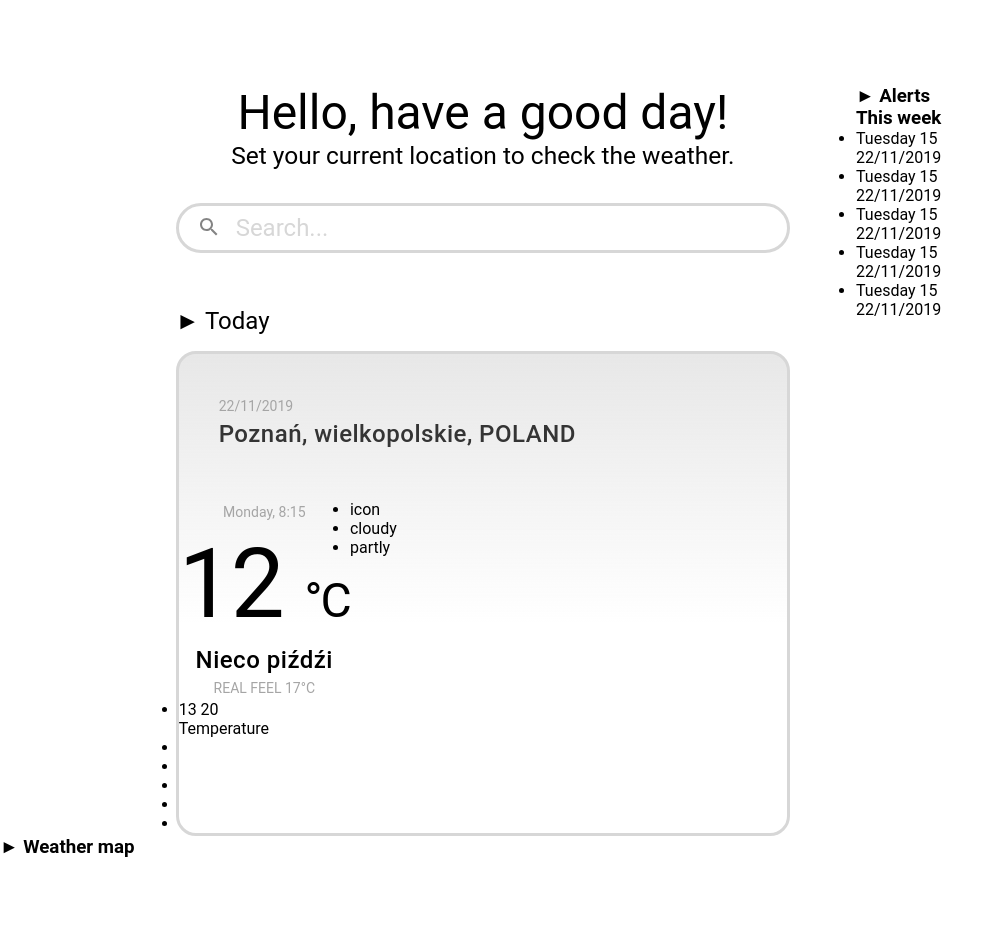
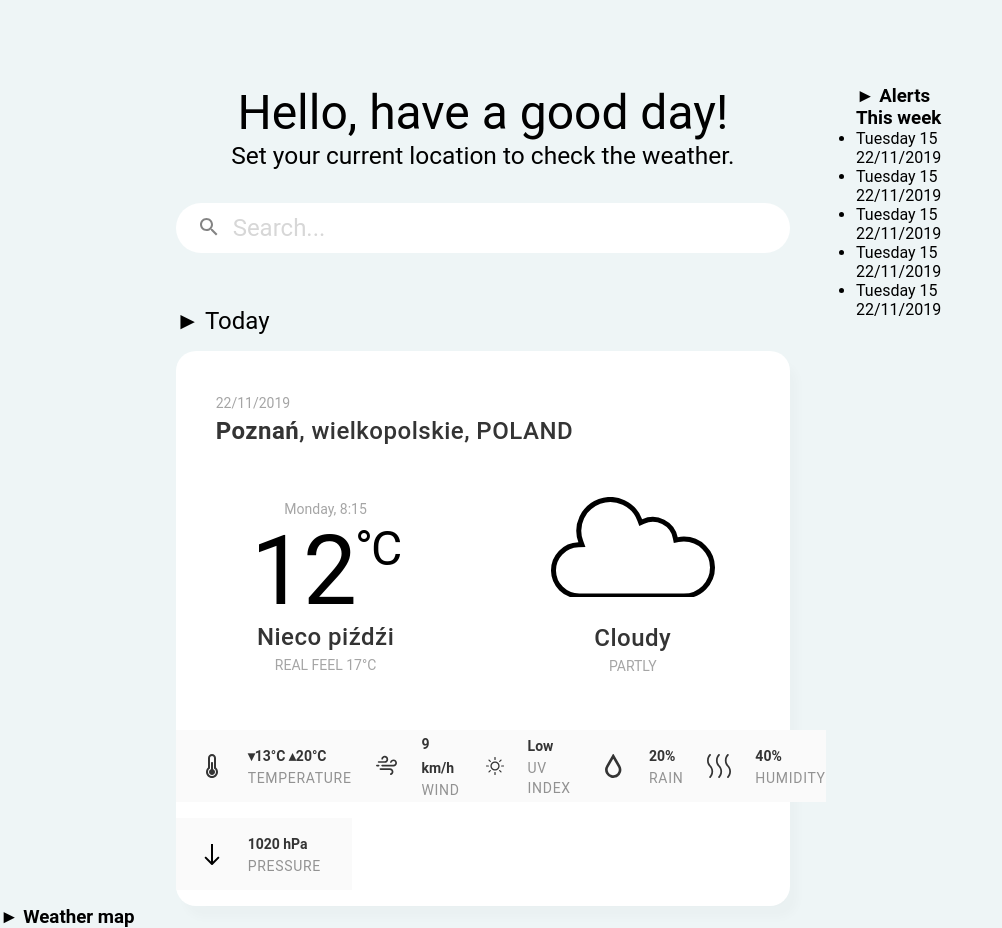
Before and after one commit to codersCampSilmarillion/weather-api_team, a website built with webpack: page src/index.html in a window 1280 px wide. Shown: the whole page, without its empty margins (0-1002 px from the left). Before the commit the page ends 858 px from the top, so only its background shows below. Built offline with nearby package versions, Linux system fonts and the light colour scheme.

Commit message:
add styles to today weather

```diff
--- a/src/index.html
+++ b/src/index.html
@@ -1,5 +1,6 @@
 <!DOCTYPE html>
 <html lang="en">
+
 <head>
   <meta charset="UTF-8" />
   <meta name="viewport" content="width=device-width, initial-scale=1.0" />
@@ -26,7 +27,7 @@
         <div class="today__weather">
           <div class="info">
             <p class="info__date">22/11/2019</p>
-              <p class="info__location">Poznań, wielkopolskie, POLAND</p>
+            <p class="info__location"><span class="info__location--city">Poznań</span>, wielkopolskie, POLAND</p>
           </div>
           <container class="general-info">
             <ul class="current">
@@ -38,52 +39,52 @@
               <li class="current__real-feel">REAL FEEL 17°C</li>
             </ul>
             <ul class="clouds">
-                <li class="clouds__icon">icon</li>
-                <li class="clouds__title">cloudy</li>
-                <li class="clouds__description">partly</li>
+              <li class="clouds__icon"></li>
+              <li class="clouds__title">Cloudy</li>
+              <li class="clouds__description">PARTLY</li>
             </ul>
           </container>
           <ul class="detailed-info">
-              <li class="detailed__item">
-                <div class="detailed__temp-icon"></div>
-                <div class="detailed__info">
-                  <div class="detailed__value">13 20</div>
-                  <div class="detailed__title">Temperature</div>
+            <li class="detailed-info__item">
+              <div class="detailed-info__temp-icon"></div>
+              <div class="detailed-info__info">
+                <div class="detailed-info__value">▾13°C ▴20°C</div>
+                <div class="detailed-info__title">TEMPERATURE</div>
               </div>
             </li>
-              <li class="detailed__item">
-                <div class="detailed__wind-icon"></div>
-                <div class="detailed__info">
-                  <div class="detailed__value"></div>
-                  <div class="detailed__title"></div>
+            <li class="detailed-info__item">
+              <div class="detailed-info__wind-icon"></div>
+              <div class="detailed-info__info">
+                <div class="detailed-info__value">9 km/h</div>
+                <div class="detailed-info__title">WIND</div>
               </div>
             </li>
-              <li class="detailed__item">
-                <div class="detailed__uv-icon"></div>
-                <div class="detailed__info">
-                  <div class="detailed__value"></div>
-                  <div class="detailed__title"></div>
+            <li class="detailed-info__item">
+              <div class="detailed-info__uv-icon"></div>
+              <div class="detailed-info__info">
+                <div class="detailed-info__value">Low</div>
+                <div class="detailed-info__title">UV INDEX</div>
               </div>
             </li>
-              <li class="detailed__item">
-                <div class="detailed__rain-icon"></div>
-                <div class="detailed__info">
-                  <div class="detailed__value"></div>
-                  <div class="detailed__title"></div>
+            <li class="detailed-info__item">
+              <div class="detailed-info__rain-icon"></div>
+              <div class="detailed-info__info">
+                <div class="detailed-info__value">20%</div>
+                <div class="detailed-info__title">RAIN</div>
               </div>
             </li>
-              <li class="detailed__item">
-                <div class="detailed__hum-icon"></div>
-                <div class="detailed__info">
-                  <div class="detailed__value"></div>
-                  <div class="detailed__title"></div>
+            <li class="detailed-info__item">
+              <div class="detailed-info__hum-icon"></div>
+              <div class="detailed-info__info">
+                <div class="detailed-info__value">40%</div>
+                <div class="detailed-info__title">HUMIDITY</div>
               </div>
             </li>
-              <li class="detailed__item">
-                <div class="detailed__press-icon"></div>
-                <div class="detailed__info">
-                  <div class="detailed__value"></div>
-                  <div class="detailed__title"></div>
+            <li class="detailed-info__item">
+              <div class="detailed-info__press-icon"></div>
+              <div class="detailed-info__info">
+                <div class="detailed-info__value">1020 hPa</div>
+                <div class="detailed-info__title">PRESSURE</div>
               </div>
             </li>
           </ul>
@@ -157,4 +158,5 @@
     <div class="weather-map__map"></div>
   </section>
 </body>
+
 </html>
--- a/src/scss/main.scss
+++ b/src/scss/main.scss
@@ -7,6 +7,10 @@
     box-sizing: border-box;
     margin: 0;
     padding: 0;
+}
+
+body {
+    background: rgba(235, 244, 245, 0.84);
 }
 
 .content-wrapper {
--- a/src/scss/search.scss
+++ b/src/scss/search.scss
@@ -4,7 +4,7 @@
   margin-bottom: 54px;
 
   &__icon {
-    background-image: url("../../assets/Icons/magnifier-icon.svg");
+    background-image: url("../../assets/icons/magnifier-icon.svg");
     width: 18px;
     height: 18px;
     position: absolute;
@@ -16,7 +16,7 @@
   &__input {
     width: 100%;
     height: 50px;
-    border: 3px solid #d7d7d7;
+    border: none  ;
     border-radius: 25px;
     font-style: normal;
     font-weight: normal;
--- a/src/scss/today.scss
+++ b/src/scss/today.scss
@@ -12,8 +12,8 @@
     }
 
     &__weather {
-        background: linear-gradient(180deg, rgba(196, 196, 196, 0.4) 0%, rgba(196, 196, 196, 0) 56.25%);
-        border: 3px solid #D7D7D7;
+        background: #ffffff;
+        box-shadow: 8px 12px 10px rgba(0, 0, 0, 0.02);
         border-radius: 20px;
     }
 }
@@ -28,7 +28,7 @@
         font-weight: normal;
         font-size: 14px;
         line-height: 24px;
-        color: #A5A5A5;
+        color: #a5a5a5;
     }
 
     &__location {
@@ -38,11 +38,17 @@
         line-height: 32px;
         letter-spacing: 0.02em;
         color: #343434;
+
+        &--city {
+            font-weight: bold;
+        }
     }
 }
 
 .general-info {
     display: flex;
+    justify-content: space-around;
+    margin-bottom: 52px;
 }
 
 .current {
@@ -56,15 +62,16 @@
         font-weight: normal;
         font-size: 14px;
         line-height: 24px;
-        color: #A5A5A5;
+        color: #a5a5a5;
     }
 
     &__temp {
         font-style: normal;
         font-weight: normal;
         font-size: 96px;
-        line-height: 120px;
+        line-height: 100px;
         letter-spacing: -0.02em;
+        display: flex;
 
         &--celsius {
             font-size: 48px;
@@ -77,6 +84,7 @@
         font-size: 24px;
         line-height: 32px;
         letter-spacing: 0.02em;
+        color: #343434;
     }
 
     &__real-feel {
@@ -84,6 +92,104 @@
         font-weight: normal;
         font-size: 14px;
         line-height: 24px;
+        color: #a5a5a5;
+    }
+}
+
+.clouds {
+    list-style-type: none;
+    display: flex;
+    flex-direction: column;
+    align-items: center;
+
+    &__icon {
+        background-image: url("../../assets/icons/cloud-icon.svg");
+        width: 164px;
+        height: 100px;
+        margin-bottom: 24.5px;
+    }
+
+    &__title {
+        font-weight: 500;
+        font-size: 24px;
+        line-height: 32px;
+        letter-spacing: 0.02em;
+        color: #343434;
+    }
+
+    &__description {
+        font-weight: normal;
+        font-size: 14px;
+        line-height: 24px;
         color: #A5A5A5;
     }
 }
+
+.detailed-info {
+    list-style-type: none;
+    display: grid;
+    grid-template-columns: auto repeat(3, 1fr) auto;
+    grid-template-rows: repeat(2, 1fr);
+
+    &__item {
+        background: #FAFAFA;
+        margin-bottom: 16px;
+        display: flex;
+        align-items: center;
+    }
+
+    &__temp-icon,
+    &__wind-icon,
+    &__uv-icon,
+    &__rain-icon,
+    &__hum-icon,
+    &__press-icon {
+        width: 24px;
+        height: 24px;
+        background-size: contain;
+        background-repeat: no-repeat;
+        background-position: center center;
+        margin: 24px;
+    }
+
+
+    &__temp-icon {
+        background-image: url("../../assets/icons/temp-icon.svg");
+    }
+
+    &__wind-icon {
+        background-image: url("../../assets/icons/wind-icon.svg");
+    }
+
+    &__uv-icon {
+        background-image: url("../../assets/icons/uv-icon.svg");
+    }
+
+    &__rain-icon {
+        background-image: url("../../assets/icons/rain-icon.svg");
+    }
+
+    &__hum-icon {
+        background-image: url("../../assets/icons/hum-icon.svg");
+    }
+
+    &__press-icon {
+        background-image: url("../../assets/icons/press-icon.svg");
+    }
+
+    &__value {
+        font-weight: bold;
+        font-size: 14px;
+        line-height: 24px;
+        color: #343434;
+    }
+
+    &__title {
+        font-style: normal;
+        font-weight: normal;
+        font-size: 14px;
+        line-height: 20px;
+        letter-spacing: 0.05em;
+        color: #929292;
+    }
+}
```
Also changed, not shown: assets/Icons/cloud-icon.svg (added), assets/Icons/hum-icon.svg (added), assets/Icons/press-icon.svg (added), assets/Icons/rain-icon.svg (added), assets/Icons/temp-icon.svg (added), assets/Icons/uv-icon.svg (added), assets/Icons/wind-icon.svg (added), dist/index.html. Lines whose indentation alone changed are shown as unchanged.
